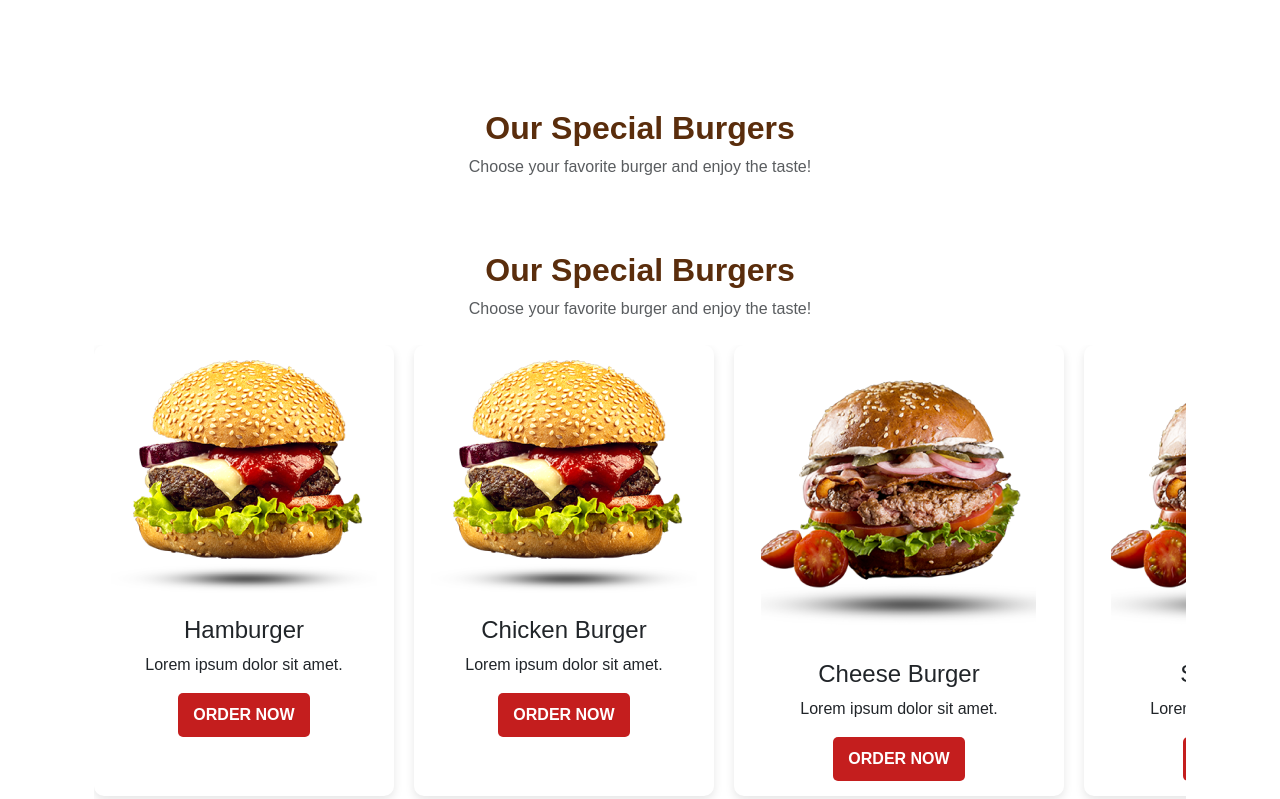
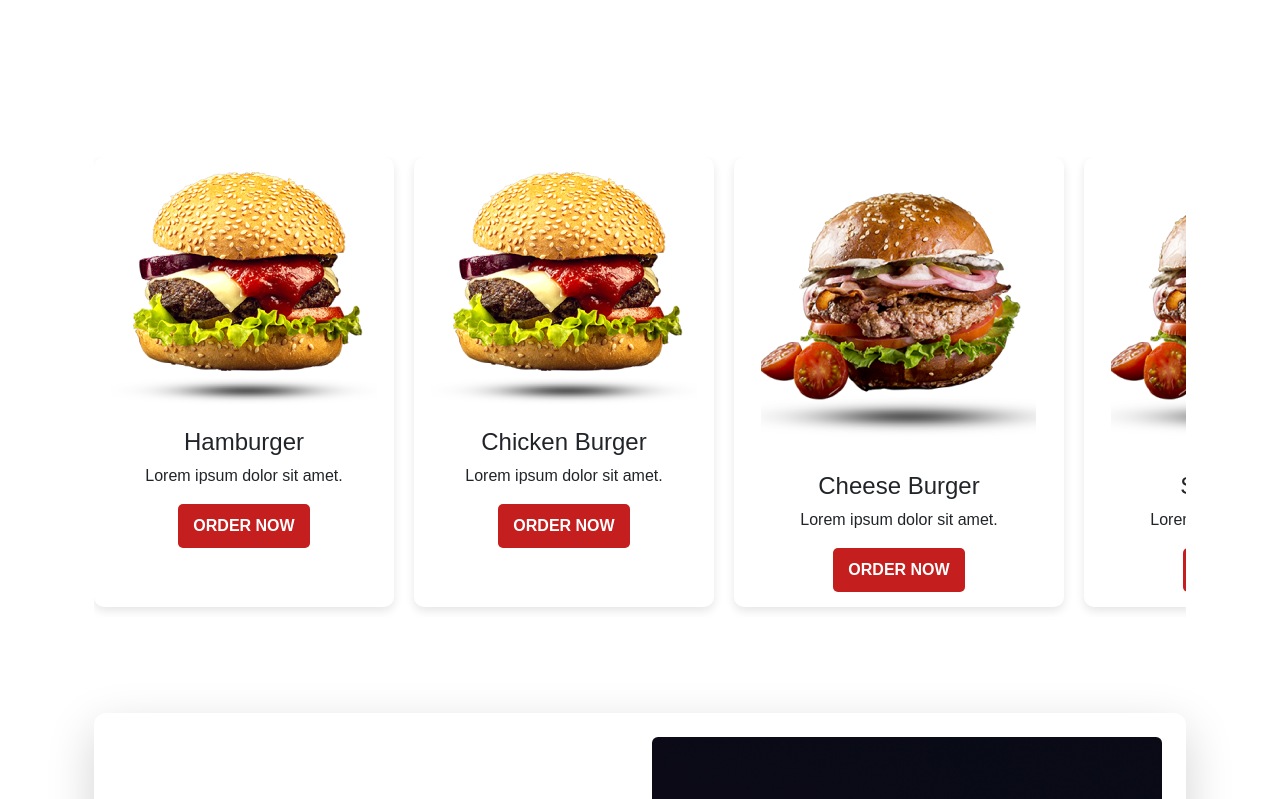
Before and after one commit to Subhadeep-GIT/Burger-House, a plain HTML site: page index.html in a window 1280 px wide. Shown: the part 1247-2046 px from the top of the page. Drawn offline with Linux system fonts and the light colour scheme.

Commit message:
Minor visual updates

```diff
--- a/index.html
+++ b/index.html
@@ -106,14 +106,10 @@
 
 <section class="py-5">
     <div class="container">
-        <h2 class="text-center fw-bold" style="color: #5A2D0C;">Our Special Burgers</h2>
-        <p class="text-center text-muted mb-4">Choose your favorite burger and enjoy the taste!</p>
 
         <!-- Scrollable Container -->
         <section class="py-5">
             <div class="container">
-                <h2 class="text-center fw-bold" style="color: #5A2D0C;">Our Special Burgers</h2>
-                <p class="text-center text-muted mb-4">Choose your favorite burger and enjoy the taste!</p>
 
                 <!-- Scrollable Container with 3 Visible and 1 Hidden Initially -->
                 <div class="scroll-container d-flex">
@@ -213,7 +209,7 @@
         <div class="row">
             <div class="col-md-6">
                 <div class="footer-logo d-flex align-items-center">
-                    <img src="assets/picture/Burger Brand Logo/11006673.psd" alt="Logo" class="me-3">
+                    <img src="assets/images/logo.png" alt="Logo" class="me-3">
                     <h2 class="text-white fw-bold">BURGER HOUSE</h2>
                 </div>
                 <p class="text-white mt-3">
```
